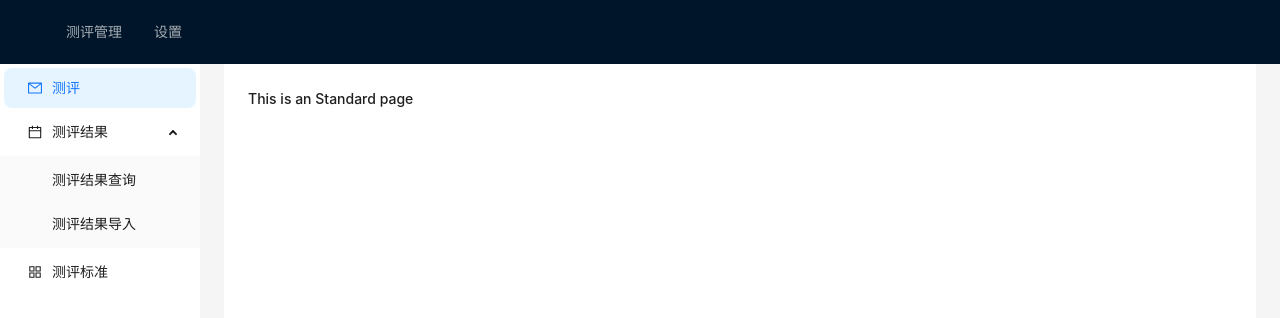
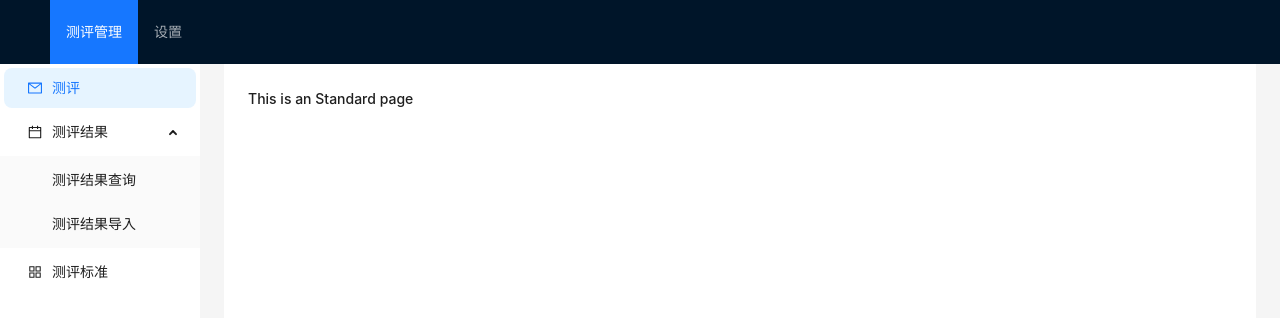
Before and after one commit to Mr1Ceng/AFAS, a Vue app: page /setting/questionnaire/standard in a window 1280 px wide. Shown: the top 318 px of the page. Built offline with nearby package versions, Linux system fonts and the light colour scheme; the HTML template or start-up script is replaced by a standard one.

Commit message:
feat: 菜单持久化

```diff
--- a/package.json
+++ b/package.json
@@ -13,7 +13,8 @@
   },
   "dependencies": {
     "ant-design-vue": "^4.2.6",
-    "pinia": "^3.0.1",
+    "pinia": "^3.0.2",
+    "pinia-plugin-persistedstate": "^4.2.0",
     "vue": "^3.5.13",
     "vue-router": "^4.5.0"
   },
--- a/src/layout/components/default.vue
+++ b/src/layout/components/default.vue
@@ -22,7 +22,8 @@
 </template>
 <script lang="ts" setup>
 import { watch, h, ref } from 'vue';
-import { useRouter, useRoute } from 'vue-router'
+import { useRouter, useRoute } from 'vue-router';
+import { useMenuStore } from '@/stores/menuStore';
 import {
   MailOutlined,
   CalendarOutlined,
@@ -31,12 +32,16 @@ import {
 } from '@ant-design/icons-vue';
 
 const router = useRouter()
-const selectedKeys1 = ref<number[]>([0]);
-const selectedKeys2 = ref<string[]>(['Q_Test']);
-let openKeys = ref<string[]>(['Q_Result']);
+const store = useMenuStore()
+
+const selectedKeys1 = ref<number[]>([store._selectedKeys1]);
+const selectedKeys2 = ref<string[]>(store.getSelectedKeys2());
+let openKeys = ref<string[]>(store.getOpenKeys());
+
+//菜单对象
 const menuList = ref([
   {
-    key: '0',
+    key: 0,
     label: '测评管理',
     title: '测评管理',
     children: [{
@@ -69,10 +74,10 @@ const menuList = ref([
       label: '测评标准',
       title: '测评标准',
     }
-    ]
+    ],
   },
   {
-    key: '1',
+    key: 1,
     label: '设置',
     title: '设置',
     children: [{
@@ -104,18 +109,20 @@ const menuList = ref([
 ]);
 
 watch(selectedKeys1, async (newValue, oldValue) => {
-  console.log(newValue[0])
-  if (newValue[0] == 0) {
-    openKeys.value = ['Q_Result']
-  } else {
-    openKeys.value = ['S_Test']
-  }
+  selectedKeys2.value = store.getSelectedKeys2(newValue[0])
+  openKeys.value = store.getOpenKeys(newValue[0])
+  store.setter(newValue[0], selectedKeys2.value, openKeys.value)
 })
 
 watch(selectedKeys2, async (newValue, oldValue) => {
-  console.log(newValue[0])
+  store.setter(selectedKeys1.value[0], newValue, openKeys.value)
   router.push({ name: newValue[0], params: {} })
 })
+
+watch(openKeys, async (newValue, oldValue) => {
+  store.setter(selectedKeys1.value[0], selectedKeys2.value, newValue)
+})
+
 </script>
 <style scoped>
 #components-layout-demo-top-side-2 .logo {
--- a/src/main.ts
+++ b/src/main.ts
@@ -2,6 +2,7 @@ import './assets/main.css'
 
 import { createApp } from 'vue'
 import { createPinia } from 'pinia'
+import piniaPersistedstate from 'pinia-plugin-persistedstate';
 
 import App from './App.vue'
 import router from './router'
@@ -9,11 +10,13 @@ import router from './router'
 import Antd from 'ant-design-vue';
 import 'ant-design-vue/dist/reset.css';
 
-
+const pinia = createPinia();
+// 使用持久化插件
+pinia.use(piniaPersistedstate);
 
 const app = createApp(App)
 
-app.use(createPinia())
+app.use(pinia)
 app.use(router)
 
 app.use(Antd).mount('#app')
--- /dev/null
+++ b/src/stores/menuStore.ts
@@ -0,0 +1,37 @@
+import { ref } from 'vue'
+import { defineStore } from 'pinia'
+
+export const useMenuStore = defineStore('menu', {
+  state: () => ({
+    _selectedKeys1: 0,
+    _selectedKeys2: [['Q_Test'],['S_User']],
+    _openKeys: [['Q_Result'],['S_Test']],
+  }),
+  actions: {
+    setter(selectedKeys1: number, selectedKeys2: string[], openKeys: string[]) {
+      this._selectedKeys1 = selectedKeys1
+      this._selectedKeys2[this._selectedKeys1] = selectedKeys2
+      this._openKeys[this._selectedKeys1] = openKeys
+    },
+    getter() {
+      return (this._selectedKeys1, this._selectedKeys2[this._selectedKeys1], this._openKeys[this._selectedKeys1])
+    },
+    getSelectedKeys2(selectedKeys1:number){
+      if(selectedKeys1 == undefined){
+        selectedKeys1 = this._selectedKeys1
+      }
+      return this._selectedKeys2[selectedKeys1]
+    },
+    getOpenKeys(selectedKeys1:number){
+      if(selectedKeys1 == undefined){
+        selectedKeys1 = this._selectedKeys1
+      }
+      return this._openKeys[selectedKeys1]
+    }
+  },
+  persist: {
+    // 持久化选项
+    storage: window.localStorage, // 使用 localStorage
+    key: 'menuStore', // 自定义键名
+  },
+})
```
Also changed, not shown: src/stores/counter.ts (deleted, +0 -12 lines), 1 other file (tests, documents, lock files or other folders).
